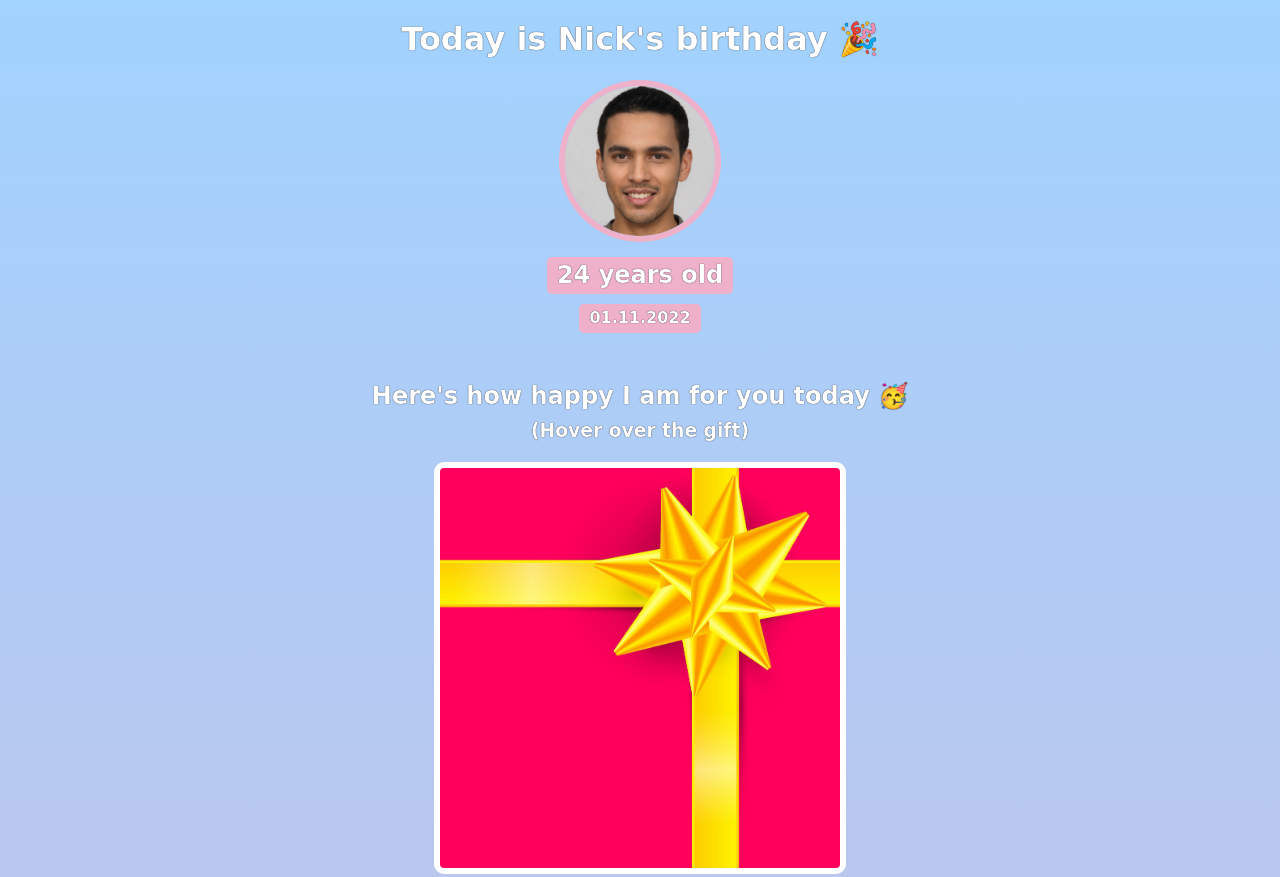
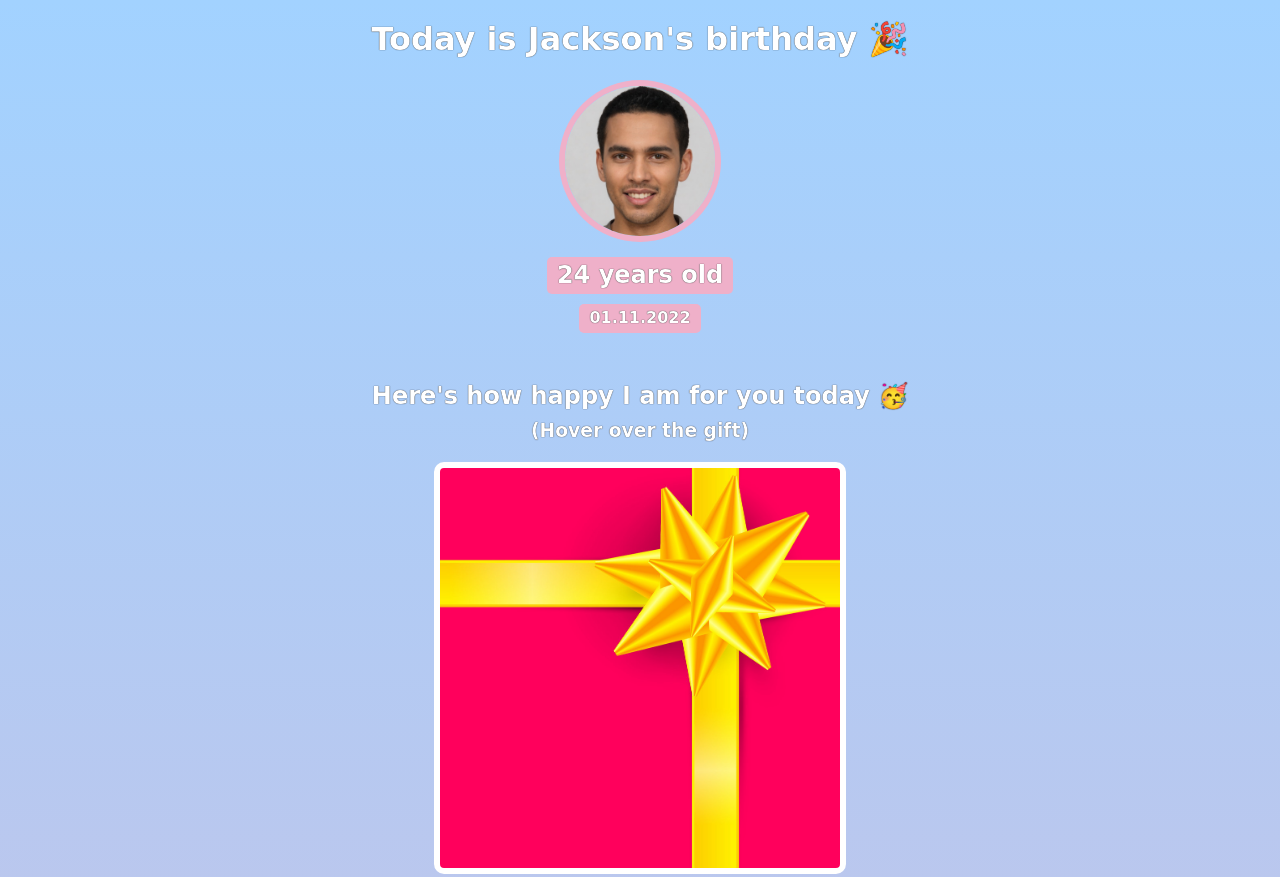
Before and after one commit to Jackson2taLL/birthday-site-practice, a website built with Vite: page index.html in a window 1280 px wide. Shown: the top 877 px of the page. Built offline with nearby package versions, Linux system fonts and the light colour scheme; a web font is replaced by a local one.

Commit message:
Update index.html
Changed names

```diff
--- a/index.html
+++ b/index.html
@@ -7,7 +7,7 @@
     </head>
     <body>
         <div id="header">
-            <h1>Today is Nick's birthday 🎉</h1>
+            <h1>Today is Jackson's birthday 🎉</h1>
             <img id="bff-img" src="images/nick.jpg">
             <h2 id="bday-age">24 years old</h2>
             <h4 id="bday-date">01.11.2022</h4>
```
